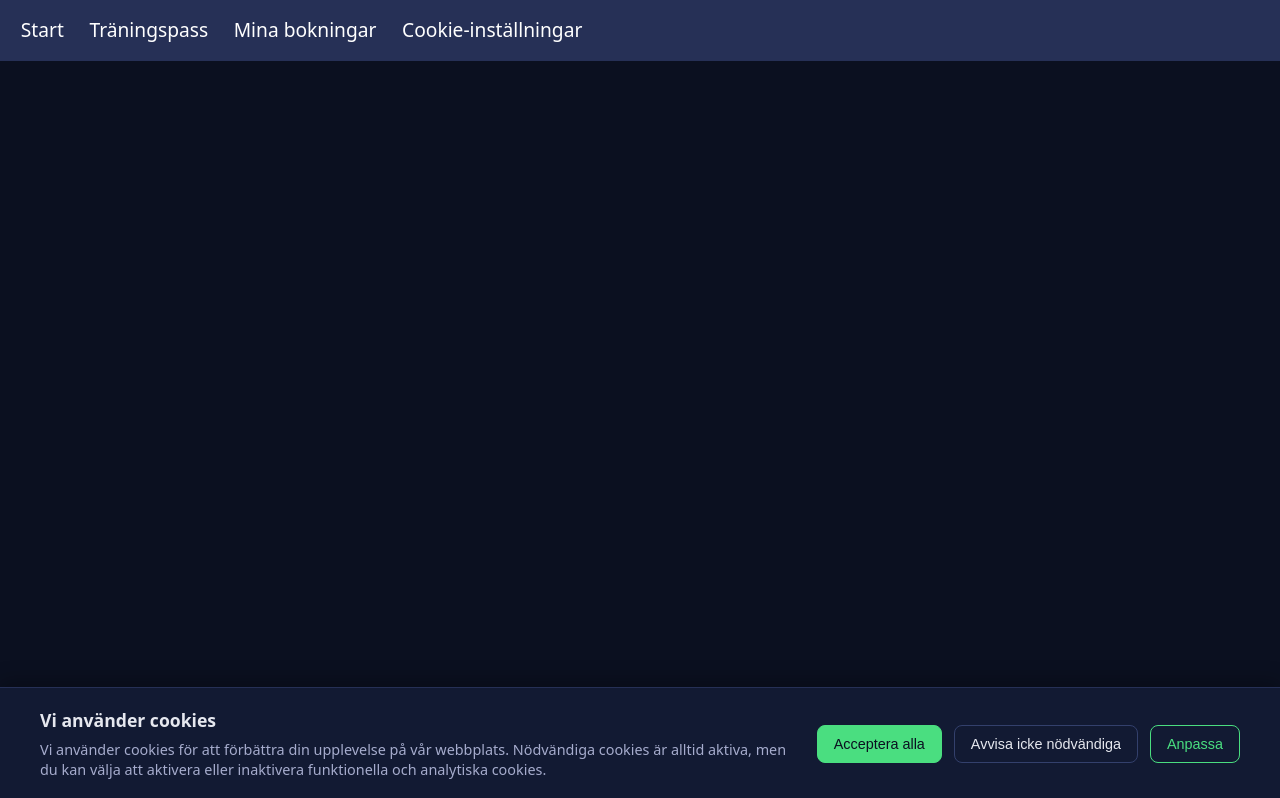
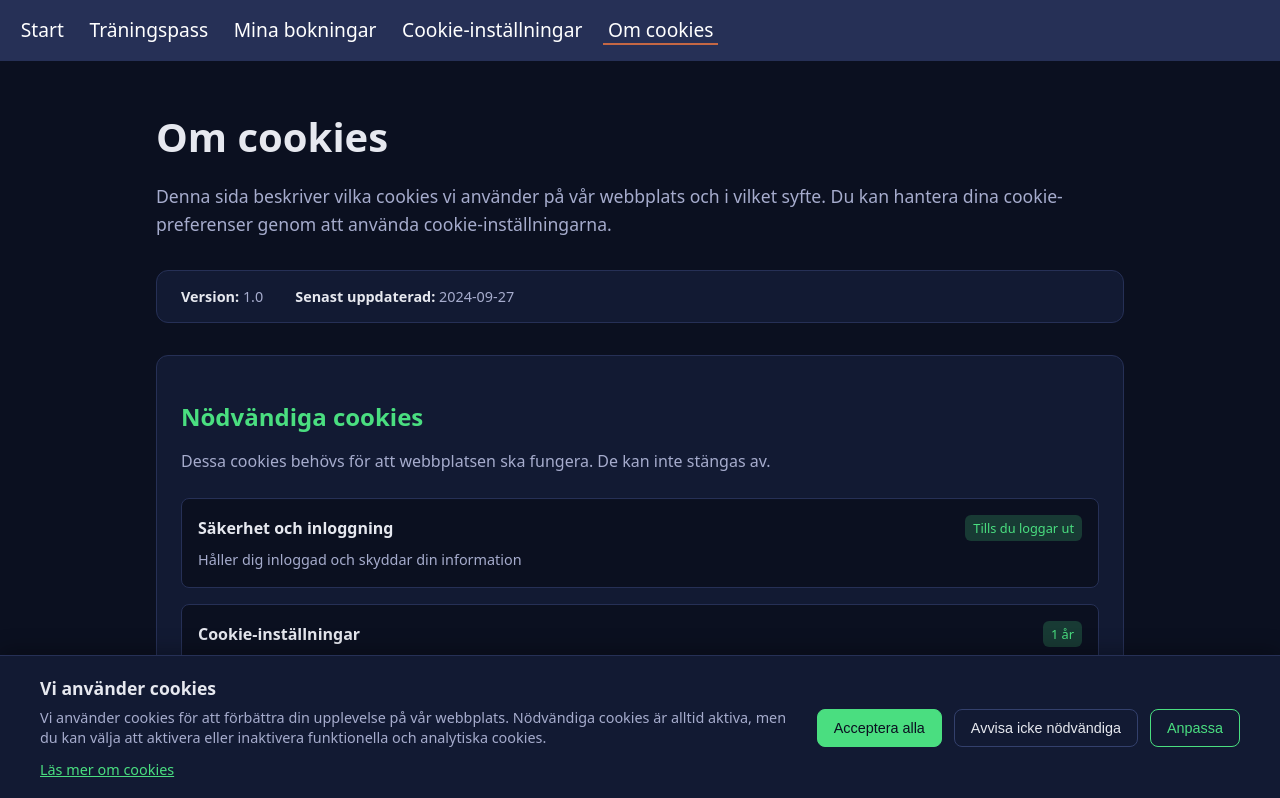
Before and after one commit to FantasticG5/frontend, a React (Vite) app: page /about-cookies in a window 1280 px wide. Shown: the top 798 px of the page. Built offline with nearby package versions, Linux system fonts and the light colour scheme.

Commit message:
Frontend: CookieInformation

```diff
--- a/src/App.jsx
+++ b/src/App.jsx
@@ -5,6 +5,7 @@ import MyBookings from "./pages/MyBookings";
 import "./styles.css";
 import Sessions from "./pages/Sessions";
 import CookieSettings from "./pages/CookieSettings";
+import AboutCookies from "./pages/AboutCookies";
 import Navbar from "./components/Navbar";
 import CookieBanner from "./components/CookieBanner";
 import { useAnalytics } from "./hooks/useAnalytics";
@@ -21,6 +22,7 @@ export default function App() {
                  <Route path="/bookings" element={<MyBookings />} />
                  <Route path="/sessions" element={<Sessions />} />
                  <Route path="/cookie-settings" element={<CookieSettings />} />
+                 <Route path="/about-cookies" element={<AboutCookies />} />
                </Routes>
         <CookieBanner />
       </Router>
--- a/src/components/CookieBanner.jsx
+++ b/src/components/CookieBanner.jsx
@@ -79,6 +79,11 @@ const CookieBanner = () => {
                      Nödvändiga cookies är alltid aktiva, men du kan välja att aktivera eller
                      inaktivera funktionella och analytiska cookies.
                    </p>
+                   <p className="cookie-banner-link">
+                     <a href="/about-cookies" target="_blank" rel="noopener noreferrer">
+                       Läs mer om cookies
+                     </a>
+                   </p>
                  </div>
 
           <div className="cookie-banner-actions">
--- a/src/components/Navbar.jsx
+++ b/src/components/Navbar.jsx
@@ -17,10 +17,14 @@ const Navbar = () => {
                 to="/bookings"
                 className={({ isActive }) => isActive ? "active-link" : "navlink"}
             >Mina bokningar</NavLink>
-            <NavLink
-                to="/cookie-settings"
-                className={({ isActive }) => isActive ? "active-link" : "navlink"}
-            >Cookie-inställningar</NavLink>
+                   <NavLink
+                       to="/cookie-settings"
+                       className={({ isActive }) => isActive ? "active-link" : "navlink"}
+                   >Cookie-inställningar</NavLink>
+                   <NavLink
+                       to="/about-cookies"
+                       className={({ isActive }) => isActive ? "active-link" : "navlink"}
+                   >Om cookies</NavLink>
         </nav>
     </div>
   )
--- /dev/null
+++ b/src/pages/AboutCookies.jsx
@@ -0,0 +1,121 @@
+import React from 'react';
+
+const AboutCookies = () => {
+  // Cookie-information per kategori - förenklad version
+  const cookieCategories = {
+    necessary: {
+      title: "Nödvändiga cookies",
+      description: "Dessa cookies behövs för att webbplatsen ska fungera. De kan inte stängas av.",
+      cookies: [
+        {
+          name: "Säkerhet och inloggning",
+          purpose: "Håller dig inloggad och skyddar din information",
+          duration: "Tills du loggar ut"
+        },
+        {
+          name: "Cookie-inställningar",
+          purpose: "Kommer ihåg dina val om cookies",
+          duration: "1 år"
+        }
+      ]
+    },
+    functional: {
+      title: "Funktionella cookies",
+      description: "Dessa cookies gör webbplatsen mer användarvänlig genom att komma ihåg dina val.",
+      cookies: [
+        {
+          name: "Språk och inställningar",
+          purpose: "Kommer ihåg ditt språk och andra preferenser",
+          duration: "6 månader"
+        }
+      ]
+    },
+    analytical: {
+      title: "Analytiska cookies",
+      description: "Dessa cookies hjälper oss förstå hur du använder webbplatsen så vi kan förbättra den.",
+      cookies: [
+        {
+          name: "Användarstatistik",
+          purpose: "Spårar vilka sidor du besöker och hur du navigerar",
+          duration: "1 år"
+        }
+      ]
+    }
+  };
+
+  const versionInfo = {
+    version: "1.0",
+    lastUpdated: "2024-09-27"
+  };
+
+  return (
+    <div className="about-cookies-page">
+      <div className="container">
+        <header className="page-header">
+          <h1>Om cookies</h1>
+          <p className="page-description">
+            Denna sida beskriver vilka cookies vi använder på vår webbplats och i vilket syfte.
+            Du kan hantera dina cookie-preferenser genom att använda cookie-inställningarna.
+          </p>
+        </header>
+
+        <div className="version-info">
+          <p><strong>Version:</strong> {versionInfo.version}</p>
+          <p><strong>Senast uppdaterad:</strong> {versionInfo.lastUpdated}</p>
+        </div>
+
+        <div className="cookie-categories">
+          {Object.entries(cookieCategories).map(([categoryKey, category]) => (
+            <div key={categoryKey} className="cookie-category">
+              <h2>{category.title}</h2>
+              <p className="category-description">{category.description}</p>
+
+              <div className="cookies-list">
+                {category.cookies.map((cookie, index) => (
+                  <div key={index} className="cookie-item">
+                    <div className="cookie-item-header">
+                      <h4>{cookie.name}</h4>
+                      <span className="duration-badge">{cookie.duration}</span>
+                    </div>
+                    <p className="cookie-item-purpose">{cookie.purpose}</p>
+                  </div>
+                ))}
+              </div>
+            </div>
+          ))}
+        </div>
+
+        <div className="additional-info">
+          <h2>Vanliga frågor</h2>
+          <div className="info-sections">
+            <div className="info-section">
+              <h3>Vad är cookies?</h3>
+              <p>
+                Cookies är små filer som hjälper webbplatsen att komma ihåg dig och dina val.
+                Tänk på dem som anteckningar som webbplatsen gör för att ge dig en bättre upplevelse.
+              </p>
+            </div>
+
+            <div className="info-section">
+              <h3>Kan jag ändra mina val?</h3>
+              <p>
+                Ja! Du kan när som helst ändra dina cookie-inställningar genom att klicka på
+                "Cookie-inställningar" i menyn.
+              </p>
+            </div>
+
+            <div className="info-section">
+              <h3>Är mina data säkra?</h3>
+              <p>
+                Ja, vi följer alla säkerhetsregler och lagar. Vi samlar bara den information
+                vi behöver för att ge dig en bra upplevelse.
+              </p>
+            </div>
+          </div>
+        </div>
+      </div>
+    </div>
+  );
+};
+
+export default AboutCookies;
--- a/src/pages/CookieSettings.jsx
+++ b/src/pages/CookieSettings.jsx
@@ -49,12 +49,18 @@ const CookieSettings = () => {
           </ul>
         </div>
 
+        <div className="settings-actions">
           <button
             className="btn-primary"
             onClick={() => setShowSettingsModal(true)}
           >
             Ändra cookie-inställningar
           </button>
+
+          <a href="/about-cookies" className="btn-secondary-link">
+            Läs mer om cookies
+          </a>
+        </div>
       </div>
 
       <CookieSettingsModal
--- a/src/styles.css
+++ b/src/styles.css
@@ -422,6 +422,20 @@ h1 { margin: 0 0 16px; }
   line-height: 1.4;
 }
 
+.cookie-banner-link {
+  margin: 12px 0 0 0 !important;
+}
+
+.cookie-banner-link a {
+  color: var(--accent);
+  text-decoration: underline;
+  font-size: 0.9rem;
+}
+
+.cookie-banner-link a:hover {
+  color: #22c55e;
+}
+
 .cookie-banner-actions {
   display: flex;
   gap: 12px;
@@ -622,6 +636,188 @@ h1 { margin: 0 0 16px; }
   color: var(--text);
 }
 
+/* About Cookies Page Styles */
+.about-cookies-page {
+  min-height: 100vh;
+  background: var(--bg);
+  color: var(--text);
+}
+
+.about-cookies-page .container {
+  max-width: 1000px;
+  margin: 48px auto;
+  padding: 0 16px;
+}
+
+.about-cookies-page .page-header {
+  margin-bottom: 32px;
+}
+
+.about-cookies-page h1 {
+  color: var(--text);
+  margin-bottom: 16px;
+  font-size: 2.5rem;
+  font-weight: 600;
+}
+
+.about-cookies-page .page-description {
+  color: var(--muted);
+  font-size: 1.1rem;
+  line-height: 1.6;
+  margin-bottom: 24px;
+}
+
+.about-cookies-page .version-info {
+  background: var(--card);
+  border: 1px solid #263056;
+  border-radius: 12px;
+  padding: 16px 24px;
+  margin-bottom: 32px;
+  display: flex;
+  gap: 32px;
+  flex-wrap: wrap;
+}
+
+.about-cookies-page .version-info p {
+  margin: 0;
+  color: var(--muted);
+  font-size: 0.9rem;
+}
+
+.about-cookies-page .version-info strong {
+  color: var(--text);
+}
+
+.about-cookies-page .cookie-categories {
+  margin-bottom: 48px;
+}
+
+.about-cookies-page .cookie-category {
+  background: var(--card);
+  border: 1px solid #263056;
+  border-radius: 12px;
+  padding: 24px;
+  margin-bottom: 32px;
+}
+
+.about-cookies-page .cookie-category h2 {
+  color: var(--accent);
+  margin-bottom: 12px;
+  font-size: 1.5rem;
+  font-weight: 600;
+}
+
+.about-cookies-page .category-description {
+  color: var(--muted);
+  margin-bottom: 24px;
+  line-height: 1.6;
+}
+
+.about-cookies-page .cookies-list {
+  display: grid;
+  gap: 16px;
+}
+
+.about-cookies-page .cookie-item {
+  background: var(--bg);
+  border: 1px solid #263056;
+  border-radius: 8px;
+  padding: 16px;
+}
+
+.about-cookies-page .cookie-item-header {
+  display: flex;
+  justify-content: space-between;
+  align-items: center;
+  margin-bottom: 8px;
+}
+
+.about-cookies-page .cookie-item-header h4 {
+  color: var(--text);
+  margin: 0;
+  font-size: 1rem;
+  font-weight: 600;
+}
+
+.about-cookies-page .duration-badge {
+  background: rgba(74, 222, 128, 0.2);
+  color: var(--accent);
+  padding: 4px 8px;
+  border-radius: 6px;
+  font-size: 0.8rem;
+  font-weight: 500;
+}
+
+.about-cookies-page .cookie-item-purpose {
+  color: var(--muted);
+  margin: 0;
+  line-height: 1.5;
+  font-size: 0.9rem;
+}
+
+.about-cookies-page .additional-info {
+  background: var(--card);
+  border: 1px solid #263056;
+  border-radius: 12px;
+  padding: 24px;
+}
+
+.about-cookies-page .additional-info h2 {
+  color: var(--text);
+  margin-bottom: 24px;
+  font-size: 1.5rem;
+  font-weight: 600;
+}
+
+.about-cookies-page .info-sections {
+  display: grid;
+  gap: 24px;
+}
+
+.about-cookies-page .info-section h3 {
+  color: var(--accent);
+  margin-bottom: 12px;
+  font-size: 1.1rem;
+  font-weight: 600;
+}
+
+.about-cookies-page .info-section p {
+  color: var(--muted);
+  line-height: 1.6;
+  margin: 0;
+}
+
+/* Responsive design för About Cookies */
+@media (max-width: 768px) {
+  .about-cookies-page .container {
+    margin: 24px auto;
+    padding: 0 12px;
+  }
+
+  .about-cookies-page h1 {
+    font-size: 2rem;
+  }
+
+  .about-cookies-page .version-info {
+    flex-direction: column;
+    gap: 8px;
+  }
+
+  .about-cookies-page .cookie-category {
+    padding: 16px;
+  }
+
+  .about-cookies-page .cookie-item {
+    padding: 12px;
+  }
+
+  .about-cookies-page .cookie-item-header {
+    flex-direction: column;
+    align-items: flex-start;
+    gap: 8px;
+  }
+}
+
 .cookie-settings-page .container {
   max-width: 800px;
   margin: 48px auto;
@@ -676,6 +872,32 @@ h1 { margin: 0 0 16px; }
 
 .cookie-info li strong {
   color: var(--text);
+}
+
+.settings-actions {
+  display: flex;
+  gap: 16px;
+  align-items: center;
+  flex-wrap: wrap;
+  margin-top: 24px;
+}
+
+.btn-secondary-link {
+  color: var(--accent);
+  text-decoration: none;
+  padding: 12px 24px;
+  border: 1px solid var(--accent);
+  border-radius: 8px;
+  font-size: 1rem;
+  font-weight: 500;
+  transition: all 0.3s ease;
+  display: inline-block;
+}
+
+.btn-secondary-link:hover {
+  background: var(--accent);
+  color: var(--bg);
+  text-decoration: none;
 }
 
 .btn-primary {
```
Lines whose indentation alone changed are shown as unchanged.
